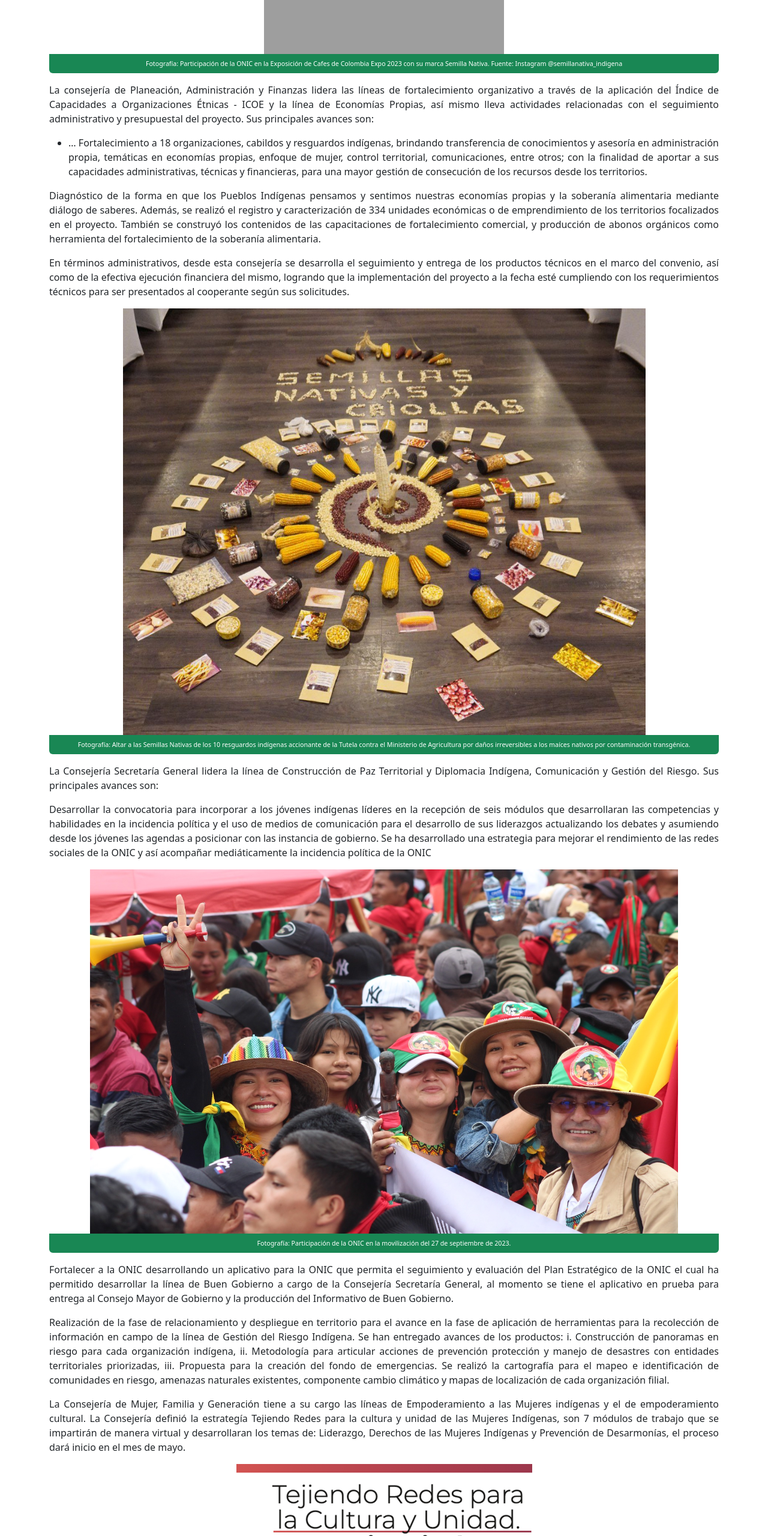
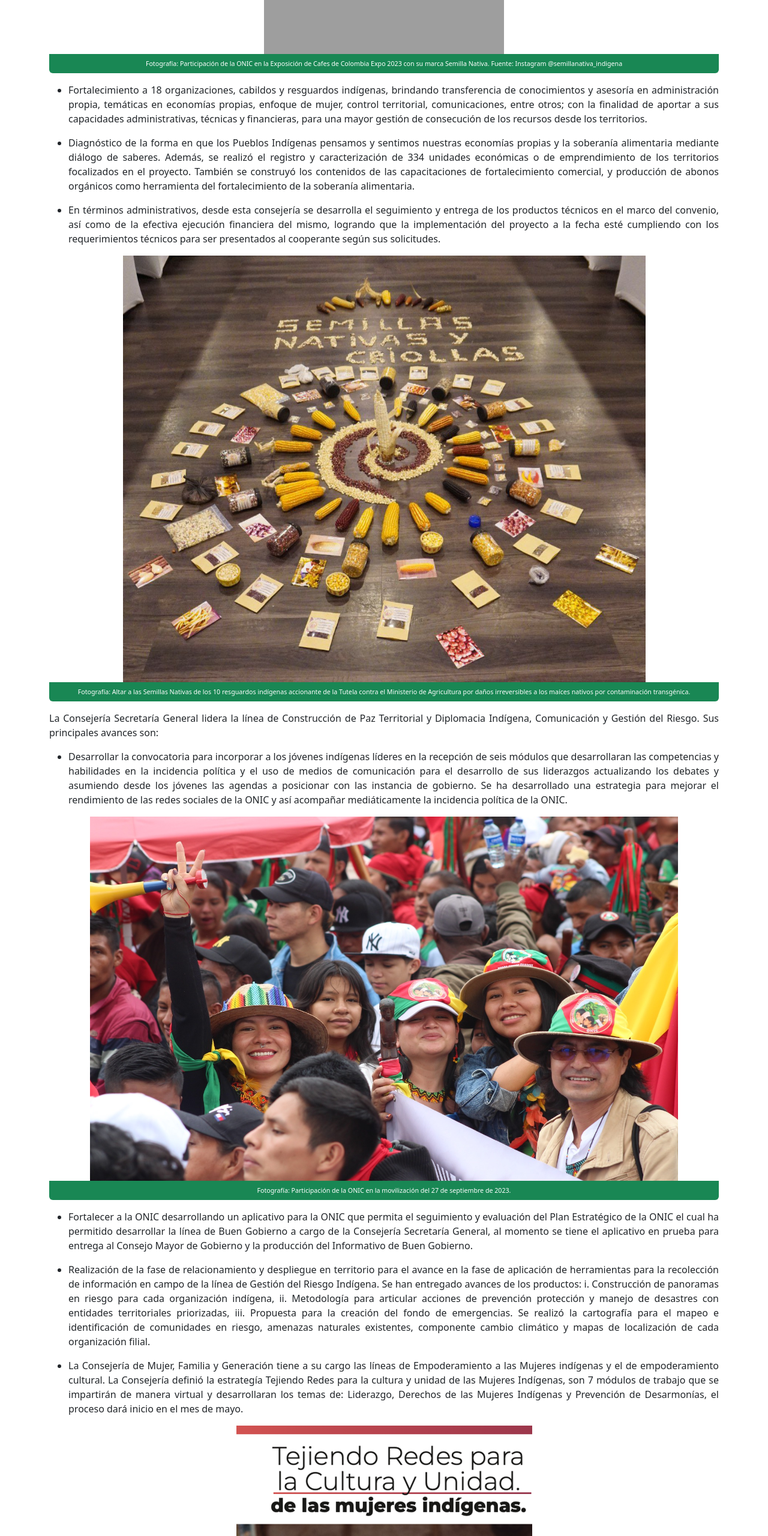
Before and after one commit to wilsonlargo/onicnews, an Astro site: page /boletines/boletin-1 in a window 1280 px wide. Shown: the part 5535-8095 px from the top of the page at 60% size. Built offline with nearby package versions, Linux system fonts and the light colour scheme; Astro itself is replaced by a stand-in of ours; grey boxes are pictures that could not be loaded.

Commit message:
update textos 2

```diff
--- a/src/content/boletines/boletin-1.md
+++ b/src/content/boletines/boletin-1.md
@@ -71,36 +71,32 @@ La consejería de Planeación, Administración y Finanzas lidera las líneas de
 ![Imagen](./images/b1i5.png)
 <span class="img-sub">Fotografía: Participación de la ONIC en la Exposición de Cafes de Colombia Expo 2023 con su marca Semilla Nativa. Fuente: Instagram @semillanativa_indigena</span>
 
-La consejería de Planeación, Administración y Finanzas lidera las líneas de fortalecimiento organizativo a través de la aplicación del Índice de Capacidades a Organizaciones Étnicas - ICOE y la línea de Economías Propias, así mismo lleva actividades relacionadas con el seguimiento administrativo y presupuestal del proyecto. Sus principales avances son:
+- Fortalecimiento a 18 organizaciones, cabildos y resguardos indígenas, brindando transferencia de conocimientos y asesoría en administración propia, temáticas en economías propias, enfoque de mujer, control territorial, comunicaciones, entre otros; con la finalidad de aportar a sus capacidades administrativas, técnicas y financieras, para una mayor gestión de consecución de los recursos desde los territorios.
 
-- ...
-Fortalecimiento a 18 organizaciones, cabildos y resguardos indígenas, brindando transferencia de conocimientos y asesoría en administración propia, temáticas en economías propias, enfoque de mujer, control territorial, comunicaciones, entre otros; con la finalidad de aportar a sus capacidades administrativas, técnicas y financieras, para una mayor gestión de consecución de los recursos desde los territorios.
+- Diagnóstico de la forma en que los Pueblos Indígenas pensamos y sentimos nuestras economías propias y la soberanía alimentaria mediante diálogo de saberes. Además, se realizó el registro y caracterización de 334 unidades económicas o de emprendimiento de los territorios focalizados en el proyecto. También se construyó los contenidos de las capacitaciones de fortalecimiento comercial, y producción de abonos orgánicos como herramienta del fortalecimiento de la soberanía alimentaria.
 
-Diagnóstico de la forma en que los Pueblos Indígenas pensamos y sentimos nuestras economías propias y la soberanía alimentaria mediante diálogo de saberes. Además, se realizó el registro y caracterización de 334 unidades económicas o de emprendimiento de los territorios focalizados en el proyecto. También se construyó los contenidos de las capacitaciones de fortalecimiento comercial, y producción de abonos orgánicos como herramienta del fortalecimiento de la soberanía alimentaria.
-
-En términos administrativos, desde esta consejería se desarrolla el seguimiento y entrega de los productos técnicos en el marco del convenio, así como de la efectiva ejecución financiera del mismo, logrando que la implementación del proyecto a la fecha esté cumpliendo con los requerimientos técnicos para ser presentados al cooperante según sus solicitudes.
+- En términos administrativos, desde esta consejería se desarrolla el seguimiento y entrega de los productos técnicos en el marco del convenio, así como de la efectiva ejecución financiera del mismo, logrando que la implementación del proyecto a la fecha esté cumpliendo con los requerimientos técnicos para ser presentados al cooperante según sus solicitudes.
 
 ![Imagen](./images/b1i6.png)
 <span class="img-sub">Fotografía: Altar a las Semillas Nativas de los 10 resguardos indígenas accionante de la Tutela contra el Ministerio de Agricultura por daños irreversibles a los maíces nativos por contaminación transgénica.</span>
 
 La Consejería Secretaría General lidera la línea de Construcción de Paz Territorial y Diplomacia Indígena, Comunicación y Gestión del Riesgo. Sus principales avances son:
 
-Desarrollar la convocatoria para incorporar a los jóvenes indígenas líderes en la recepción de seis módulos que desarrollaran las competencias y habilidades en la incidencia política y el uso de medios de comunicación para el desarrollo de sus liderazgos actualizando los debates y asumiendo desde los jóvenes las agendas a posicionar con las instancia de gobierno. Se ha desarrollado una estrategia para mejorar el rendimiento de las  redes sociales de la ONIC y así acompañar mediáticamente la incidencia política de la ONIC
+- Desarrollar la convocatoria para incorporar a los jóvenes indígenas líderes en la recepción de seis módulos que desarrollaran las competencias y habilidades en la incidencia política y el uso de medios de comunicación para el desarrollo de sus liderazgos actualizando los debates y asumiendo desde los jóvenes las agendas a posicionar con las instancia de gobierno. Se ha desarrollado una estrategia para mejorar el rendimiento de las  redes sociales de la ONIC y así acompañar mediáticamente la incidencia política de la ONIC.
 
 ![Imagen](./images/b1i7.png)
 <span class="img-sub">Fotografía: Participación de la ONIC en la movilización del 27 de septiembre de 2023.</span>
 
-Fortalecer a la ONIC desarrollando un aplicativo para la ONIC que permita el seguimiento y evaluación del Plan Estratégico de la ONIC el cual ha permitido desarrollar la línea de Buen Gobierno a cargo de la Consejería Secretaría General, al momento se tiene el aplicativo en prueba para entrega al Consejo Mayor de Gobierno y la producción del Informativo de Buen Gobierno.
+- Fortalecer a la ONIC desarrollando un aplicativo para la ONIC que permita el seguimiento y evaluación del Plan Estratégico de la ONIC el cual ha permitido desarrollar la línea de Buen Gobierno a cargo de la Consejería Secretaría General, al momento se tiene el aplicativo en prueba para entrega al Consejo Mayor de Gobierno y la producción del Informativo de Buen Gobierno.
 
-Realización de la fase de relacionamiento y despliegue en territorio para el avance en la fase de aplicación de herramientas para la recolección de información en campo de la línea de Gestión del Riesgo Indígena. Se han entregado avances de los productos: i. Construcción de panoramas en riesgo para cada organización indígena, ii. Metodología para articular acciones de prevención protección y manejo de desastres con entidades territoriales priorizadas, iii. Propuesta para la creación del fondo de emergencias. Se realizó la cartografía para el mapeo e identificación de comunidades en riesgo, amenazas naturales existentes, componente cambio climático y mapas de localización de cada organización filial.
+- Realización de la fase de relacionamiento y despliegue en territorio para el avance en la fase de aplicación de herramientas para la recolección de información en campo de la línea de Gestión del Riesgo Indígena. Se han entregado avances de los productos: i. Construcción de panoramas en riesgo para cada organización indígena, ii. Metodología para articular acciones de prevención protección y manejo de desastres con entidades territoriales priorizadas, iii. Propuesta para la creación del fondo de emergencias. Se realizó la cartografía para el mapeo e identificación de comunidades en riesgo, amenazas naturales existentes, componente cambio climático y mapas de localización de cada organización filial.
 
-La Consejería de Mujer, Familia y Generación tiene a su cargo las líneas de Empoderamiento a las Mujeres indígenas y el de empoderamiento cultural. La Consejería definió la estrategía Tejiendo Redes para la cultura y unidad de las Mujeres Indígenas, son 7 módulos de trabajo que se impartirán de manera virtual y desarrollaran los temas de: Liderazgo, Derechos de las Mujeres Indígenas y Prevención de Desarmonías, el proceso dará inicio en el mes de mayo.
+- La Consejería de Mujer, Familia y Generación tiene a su cargo las líneas de Empoderamiento a las Mujeres indígenas y el de empoderamiento cultural. La Consejería definió la estrategía Tejiendo Redes para la cultura y unidad de las Mujeres Indígenas, son 7 módulos de trabajo que se impartirán de manera virtual y desarrollaran los temas de: Liderazgo, Derechos de las Mujeres Indígenas y Prevención de Desarmonías, el proceso dará inicio en el mes de mayo.
 
 ![Imagen](./images/b1i8.png)
 <span class="img-sub">Fotografía: Imagen de la estrategía Tejiendo Redes para la cultura y unidad de las Mujeres Indígenas de la Consejería Mujer, Familia y Generación.</span>
 
 Es importante resaltar que la ONIC ha logrado mediante este proyecto fortalecer y llegar a sus Organizaciones filiales, trabajando conjuntamente, desarrollando los mandatos del X congreso y haciendo uso de las herramientas tecnológicas fortaleciendo a la ONIC como Autoridad Nacional de Gobierno Indígena.
-
 
 
 # Publicaciones del Consejero Jaizareama Gerardo Jumi
```
